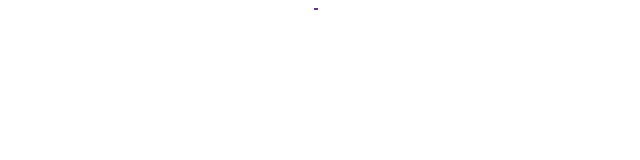
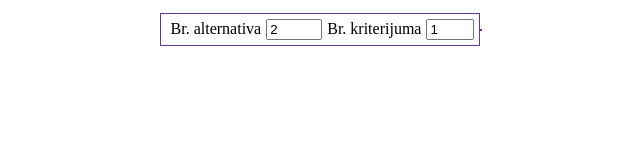
Before and after one commit to minapetrovic01/RWA1, a website built with webpack: page index.html in a window 1280 px wide. Shown: the whole page, without its empty margins (324-964 px from the left). Built offline with nearby package versions, Linux system fonts and the light colour scheme.

Commit message:
initDraw started

```diff
--- a/src/styles/style.css
+++ b/src/styles/style.css
@@ -1,10 +1,20 @@
 .main-container{
     display: flex;
     justify-content: center;
+    width: 100%;
+    align-items: center;
+    padding: 5px;
 }
 .left-container{
     border: 1px solid rebeccapurple;
+    display: flex;
+    padding: 5px;
+
 }
 .right-container{
     border: 1px solid rebeccapurple;
 }
+label{
+    padding: 5px;
+
+}
--- a/src/view/drawInitial.ts
+++ b/src/view/drawInitial.ts
@@ -2,12 +2,14 @@ export function drawInit(host: HTMLElement) {
     const container:HTMLElement=drawDiv("main-container",host);
     const left:HTMLElement=drawDiv("left-container",container);
     const right:HTMLElement=drawDiv("right-container",container);
+    drawNumberPickers(left);
+    initialDrawExperts(left);
   }
 
-  function drawNumberPickers(host: HTMLElement){
-    const container = document.createElement("div");
-    container.classList.add("numbers-container");
-    host.appendChild(container);
+  function drawNumberPickers(host: HTMLElement):HTMLElement{
+    const container:HTMLElement=drawDiv("numbers-container",host);
+    createNumberInput("Br. alternativa",container,"alternativa-num-input",2,10);
+    createNumberInput("Br. kriterijuma",container,"kriterijum-num-input",1,5);
     return container;
   }
 
@@ -17,3 +19,40 @@ export function drawInit(host: HTMLElement) {
     host.appendChild(container);
     return container;
   }
+
+  function createNumberInput(labelText: string,host:HTMLElement,className:string,minValue:number,maxValue:number): HTMLInputElement {
+    const label = document.createElement('label');
+    label.textContent = labelText;
+
+    const input = document.createElement('input');
+    input.type = 'number';
+    input.min = minValue.toString();
+    input.max = maxValue.toString();
+    input.value=minValue.toString();;
+    input.classList.add(className);
+
+    host.appendChild(label);
+    host.appendChild(input);
+
+    return input;
+}
+
+function drawExpert(host: HTMLElement){
+
+}
+
+function initialDrawExperts(host: HTMLElement){
+
+}
+
+function initDrawWeights(host: HTMLElement){
+
+}
+
+export function initDrawMatrix(host: HTMLElement,altNum:number,critNum:number){
+
+}
+
+export function initDrawPie(host: HTMLElement){
+
+}
```
